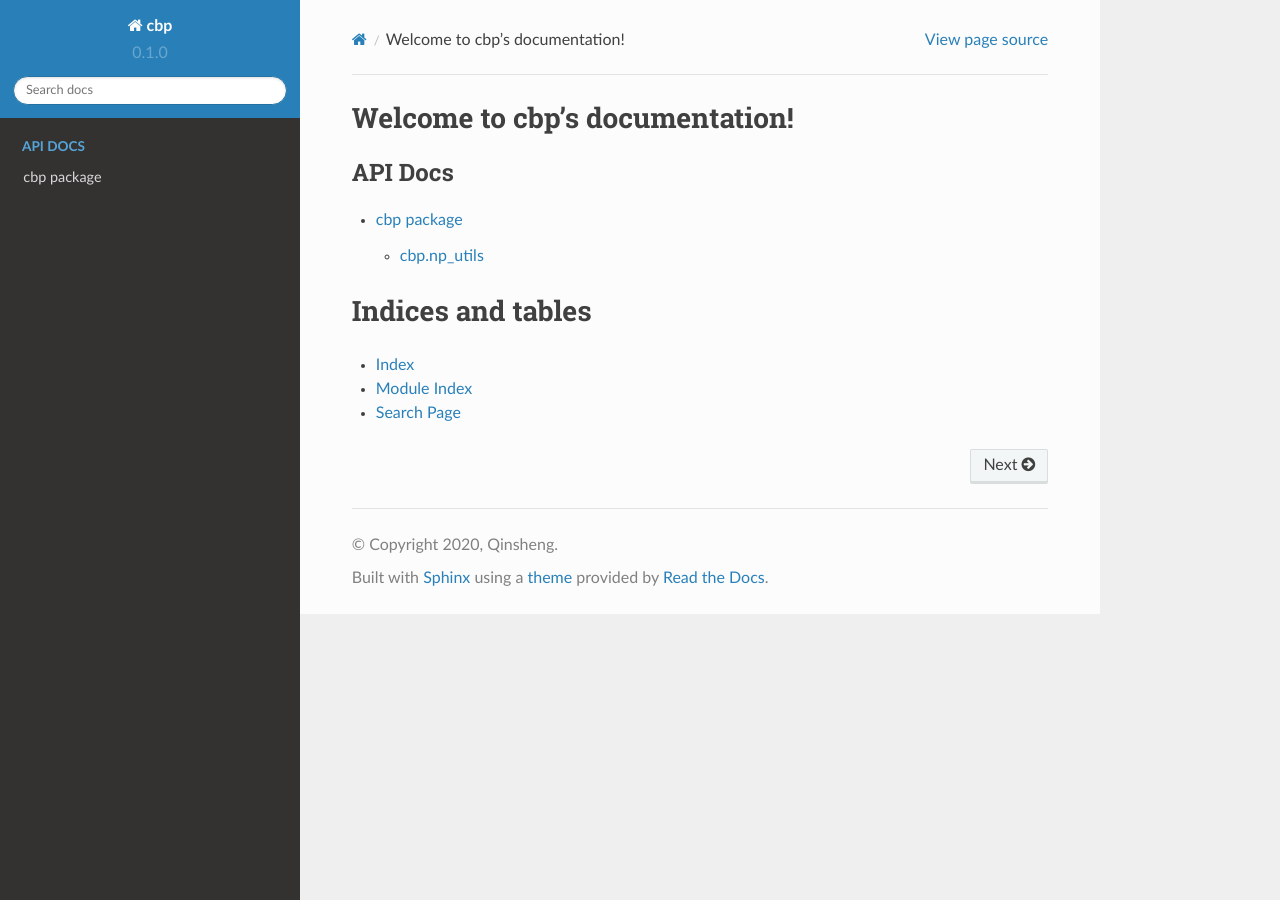
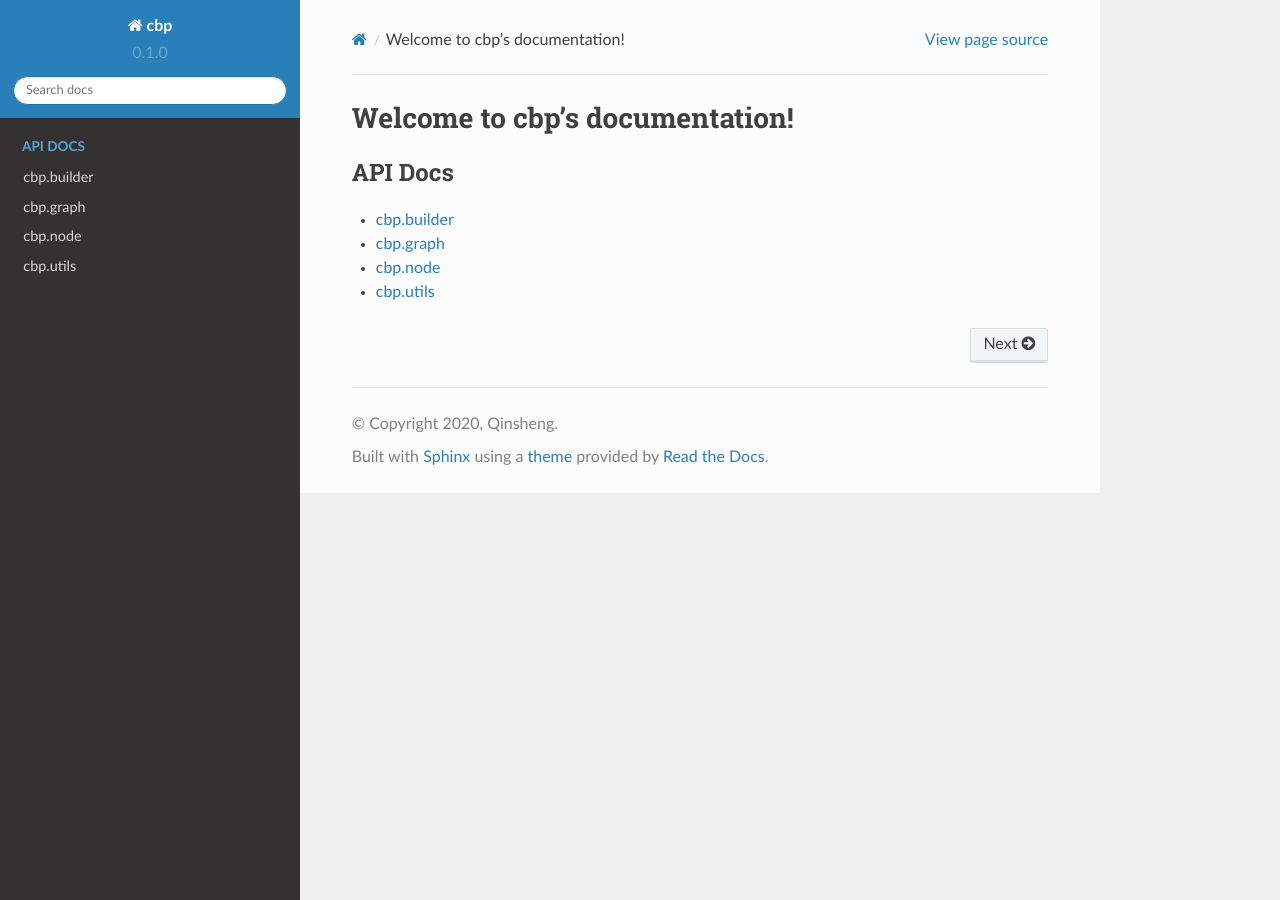
Before and after one commit to qsh-zh/cbp, a Sphinx documentation site: the page built from docs/index.rst, in a window 1280 px wide. Built offline with Sphinx 7.4.7 and the Read the Docs theme 2.0.0, drawn with Linux system fonts in a browser that asks for light colours; pages that are not in the unit, such as notebooks, are missing from menus.

Commit message:
update docs

```diff
--- a/cbp/__init__.py
+++ b/cbp/__init__.py
@@ -1,8 +1,9 @@
-from cbp import utils, graph, node
+from cbp import utils, graph, node, builder
 
 __version__ = '0.1.0'
 __all__ = [
     'utils',
     'graph',
-    'node'
+    'node',
+    'builder'
 ]
--- a/docs/api/cbp.rst
+++ /dev/null
@@ -1,10 +0,0 @@
-cbp package
-===========
-
-cbp.np\_utils
---------------------
-
-.. automodule:: cbp.np_utils
-   :members:
-   :undoc-members:
-   :show-inheritance:
--- /dev/null
+++ b/docs/api/modules.rst
@@ -0,0 +1,7 @@
+cbp
+===
+
+.. toctree::
+   :maxdepth: 4
+
+   cbp
--- a/docs/conf.py
+++ b/docs/conf.py
@@ -18,9 +18,8 @@
 #
 # import os
 # import sys
-# sys.path.insert(0, os.path.abspath('.'))
+# sys.path.insert(0, os.path.abspath('..'))
 import cbp
-
 # -- General configuration ------------------------------------------------
 
 # If your documentation needs a minimal Sphinx version, state it here.
--- a/docs/index.rst
+++ b/docs/index.rst
@@ -7,15 +7,10 @@ Welcome to cbp's documentation!
 ===============================
 
 .. toctree::
-   :maxdepth: 2
+   :maxdepth: 1
    :caption: API Docs
 
-   api/cbp
-
-
-Indices and tables
-==================
-
-* :ref:`genindex`
-* :ref:`modindex`
-* :ref:`search`
+   api/cbp.builder
+   api/cbp.graph
+   api/cbp.node
+   api/cbp.utils
```
Also changed, not shown: docs/api/cbp.builder.rst (added, +91 -0 lines), docs/api/cbp.graph.rst (added, +35 -0 lines), docs/api/cbp.node.rst (added, +27 -0 lines), docs/api/cbp.utils.rst (added, +26 -0 lines).
